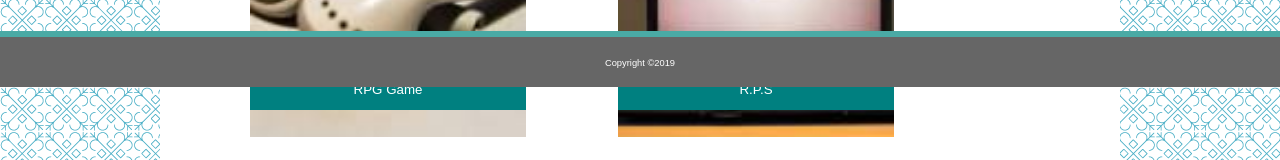
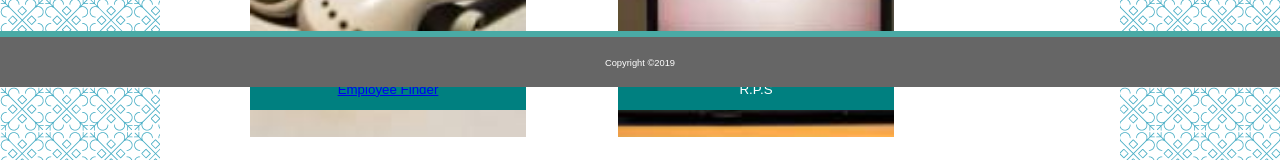
Before and after one commit to stefeifert/Portfolio, a plain HTML site: page portfolio.html in a window 1280 px wide. Shown: the part 713-873 px from the top of the page. Drawn offline with Linux system fonts and the light colour scheme.

Commit message:
updated Portfolio html

```diff
--- a/portfolio.html
+++ b/portfolio.html
@@ -45,7 +45,7 @@
                 </div>
                 <div class="column column980">
                     <img class="img img980" src="assets/images/Trivia.jpg">
-                    <p class="label label980 subheadMain">RPG Game</p>
+                    <p class="label label980 subheadMain"><a href="https://stefeifert.github.io/EmployeeFinder/">Employee Finder</a></p>
                 </div>
                 <div class="column column980">
                     <img class="img img980" src="assets/images/TV.jpg">
```
